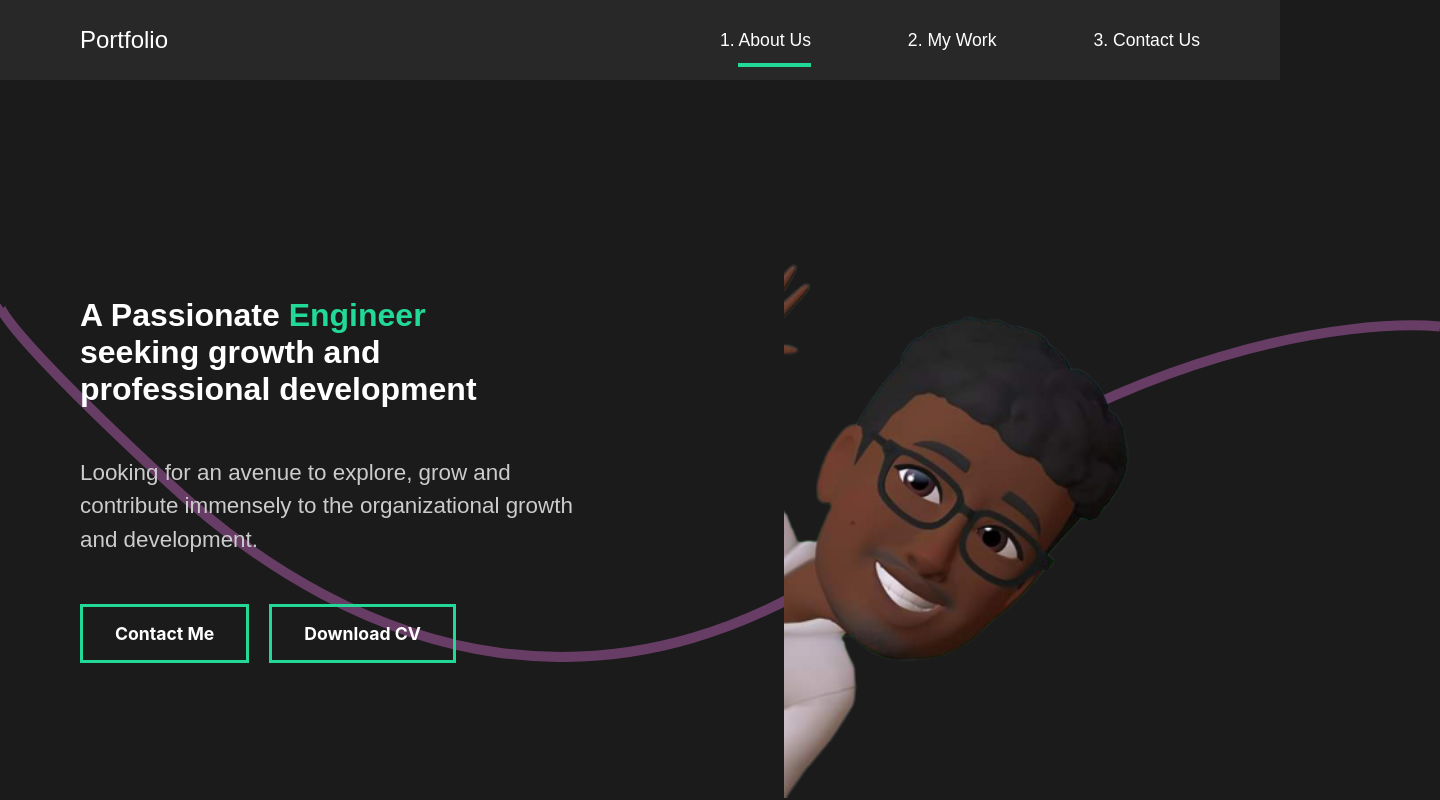
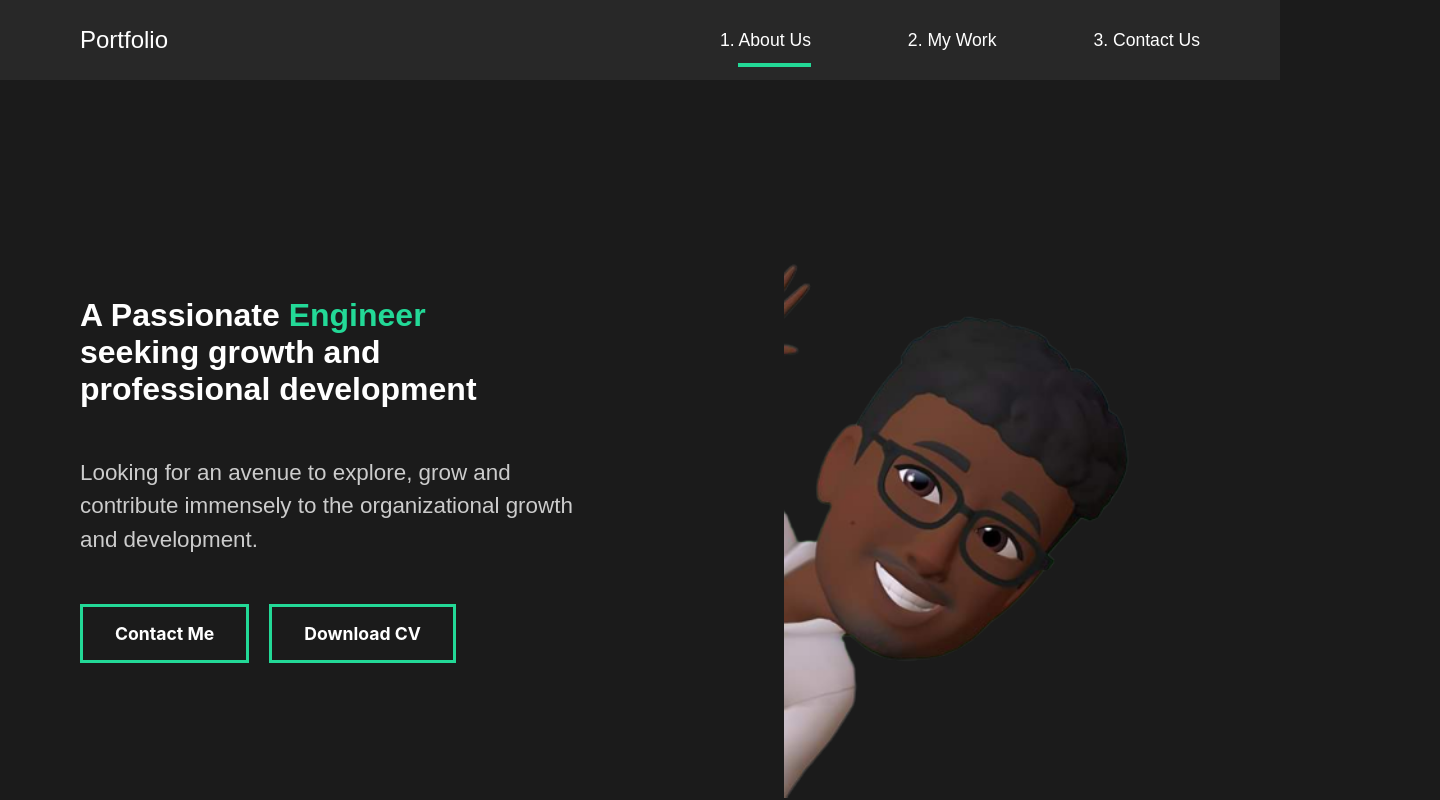
Before and after one commit to HectorGitt/portfolio-new, a React (Create React App) app: page / in a window 1280 px wide. Shown: the top 800 px of the page, 1440 px wide, since content can reach past the window. Built offline with nearby package versions, Linux system fonts and the light colour scheme; a web font is replaced by a local one.

Commit message:
removed overflow

```diff
--- a/src/components/AboutSection.js
+++ b/src/components/AboutSection.js
@@ -5,7 +5,6 @@ import { Hidden, LayoutStyle, DescriptionStyle, ImageStyle } from "../styles";
 //framer motion
 import { motion } from "framer-motion";
 import { fade, photoAnim, titleAnim } from "../animation";
-import Wave from "./Wave";
 import cv from "../file/Adeniyi.pdf";
 
 const AboutSection = () => {
@@ -47,7 +46,7 @@ const AboutSection = () => {
           alt="a fresh looking black guy on white shirt"
         />
       </ImageStyle>
-      <Wave />
+
     </LayoutStyle>
   );
 };
--- a/src/components/FaqSection.js
+++ b/src/components/FaqSection.js
@@ -70,6 +70,7 @@ const FaqSection = () => {
 const FaqStyle = styled(LayoutStyle)`
   margin-top: 200px;
   display: block;
+  max-width:100%;
   @media (max-width: 900px) {
     margin-top: 0;
     text-align: left;
--- a/src/components/GlobalStyle.js
+++ b/src/components/GlobalStyle.js
@@ -7,9 +7,8 @@ const GlobalStyle = createGlobalStyle`
   padding: 0;
   box-sizing: border-box;
 }
-
 html {
-
+  overflow-x:hidden;
 }
 
 .mobile {
@@ -31,7 +30,7 @@ body {
   background-color: #1b1b1b;
   font-family: 'Kdam Thmor Pro', sans-serif;
   overflow-x: hidden;
-  width: 100vw;
+  max-width: 100%;
 }
 
 button {
--- a/src/components/ServicesSection.js
+++ b/src/components/ServicesSection.js
@@ -77,7 +77,7 @@ const ServicesSection = () => {
   );
 };
 const Services = styled(LayoutStyle)`
-
+  max-width: 100%;
   margin-top: 200px;
   p {
     font-size: 90%;
--- a/src/components/Wave.js
+++ b/src/components/Wave.js
@@ -4,7 +4,7 @@ import { motion } from "framer-motion";
 const Wave = () => {
   return (
     <WaveStyle
-      width="1440"
+      width= {window.innerWidth}
       height="363"
       viewBox="0 0 1440 363"
       fill="none"
--- a/src/styles.js
+++ b/src/styles.js
@@ -4,6 +4,7 @@ import { motion } from "framer-motion";
 //styled components
 export const LayoutStyle = styled(motion.div)`
   height: 100vh;
+  max-width:100%;
   display: flex;
   align-items: center;
   justify-content: space-between;
@@ -35,6 +36,7 @@ export const LayoutStyle = styled(motion.div)`
   }
 `;
 export const DescriptionStyle = styled.div`
+  max-width:100%;
   flex: 1;
   z-index: 2;
   padding-right: 5rem;
```
